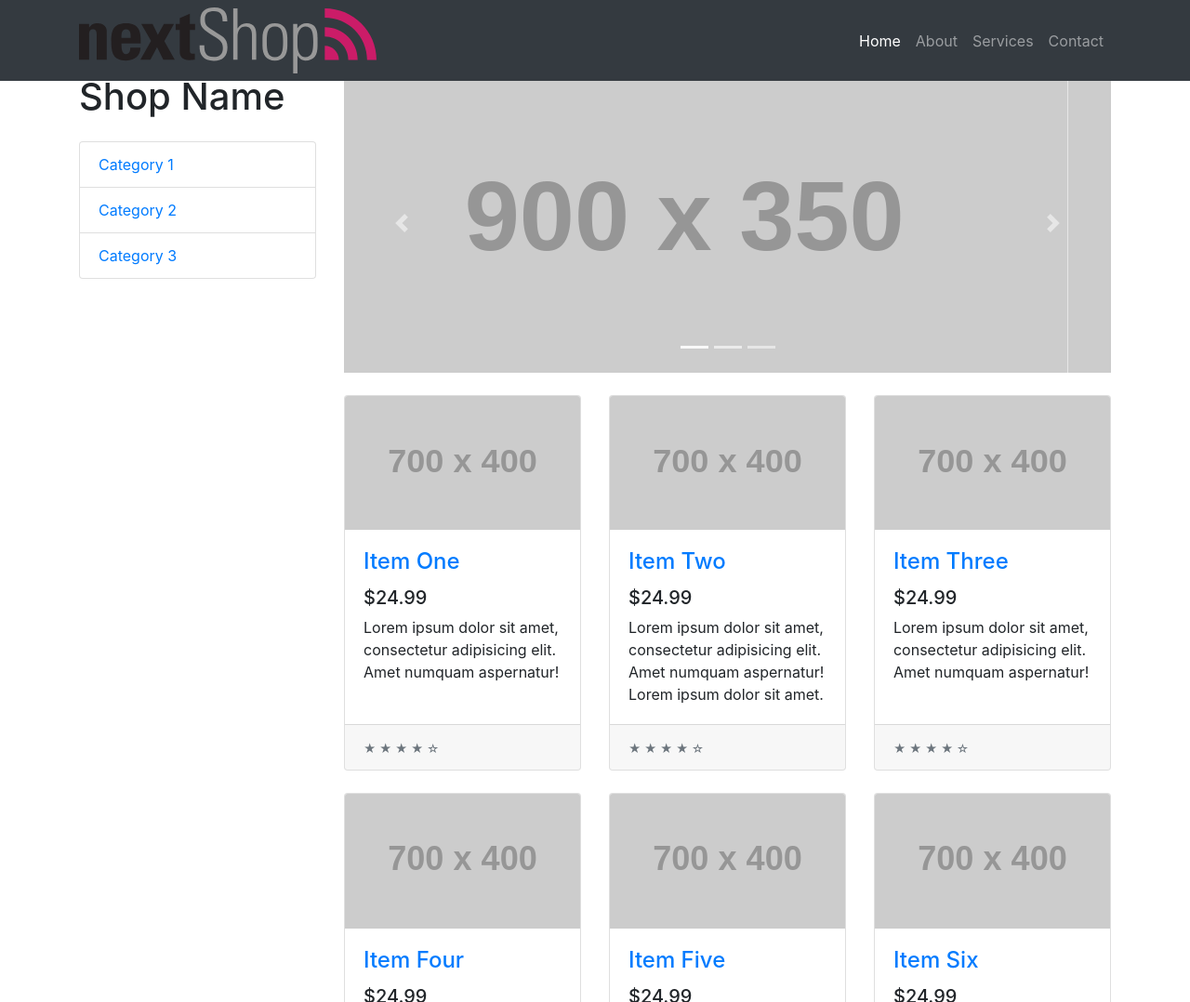
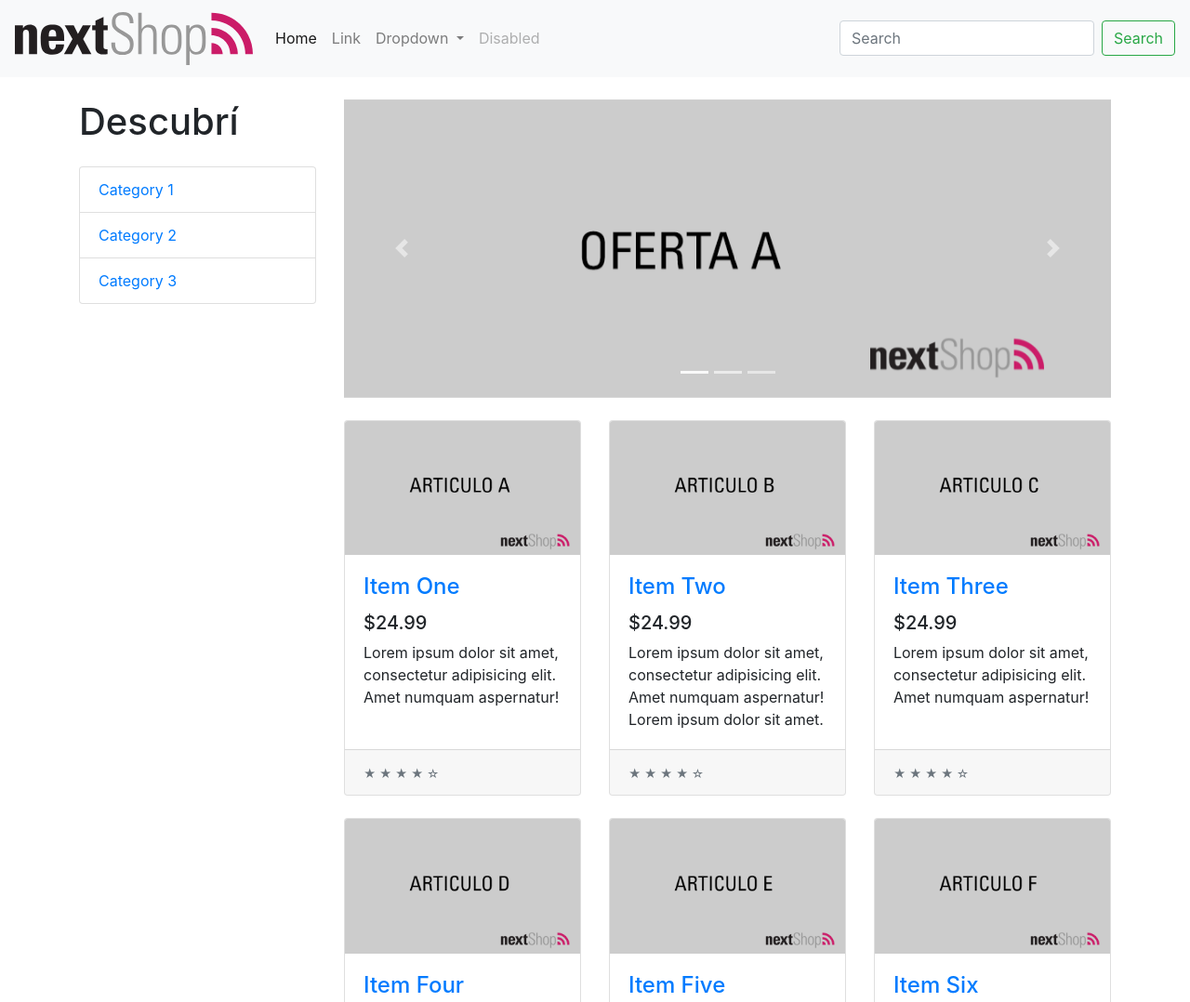
Before and after one commit to martinhc82/ecommerce, a website: page nextShop/index.html in a window 1280 px wide. Shown: the top 1078 px of the page at 93% size. Drawn offline with Linux system fonts and the light colour scheme; placeholder pictures from the web are drawn by us.

Commit message:
Carpeta img index.html
Carpeta img imágenes genéricas / index.html actualizado

```diff
--- a/nextShop/css/shop-homepage.css
+++ b/nextShop/css/shop-homepage.css
@@ -1,8 +1,9 @@
 body {
-  padding-top: 56px;
+  padding: 0px;
+  margin: 0px;
 }
 
 .img-logo{
-  width: 25vw;
+  width: 20vw;
   height: auto;
 }
--- a/nextShop/index.html
+++ b/nextShop/index.html
@@ -10,10 +10,7 @@
 
   <title>nextShop</title>
 
-  <!-- Bootstrap core CSS -->
   <link href="vendor/bootstrap/css/bootstrap.min.css" rel="stylesheet">
-
-  <!-- Custom styles for this template -->
   <link href="css/shop-homepage.css" rel="stylesheet">
 
 </head>
@@ -21,30 +18,39 @@
 <body>
 
   <!-- Barra de Navegación -->
-  <nav class="navbar navbar-expand-lg navbar-dark bg-dark fixed-top">
-    <div class="container">
-        <img class="img-logo"src="img/logo-nextShop.svg" alt="nextShop">
-      <button class="navbar-toggler" type="button" data-toggle="collapse" data-target="#navbarResponsive" aria-controls="navbarResponsive" aria-expanded="false" aria-label="Toggle navigation">
+  <nav class="navbar navbar-expand-lg navbar-light bg-light">
+    <a class="navbar-brand" href="#"><img class="img-logo"src="img/logo-nextShop.svg" alt="nextShop"></a>
+    <button class="navbar-toggler" type="button" data-toggle="collapse" data-target="#navbarSupportedContent" aria-controls="navbarSupportedContent" aria-expanded="false" aria-label="Toggle navigation">
       <span class="navbar-toggler-icon"></span>
     </button>
-      <div class="collapse navbar-collapse" id="navbarResponsive">
-        <ul class="navbar-nav ml-auto">
+
+    <div class="collapse navbar-collapse" id="navbarSupportedContent">
+      <ul class="navbar-nav mr-auto">
         <li class="nav-item active">
-            <a class="nav-link" href="#">Home
-              <span class="sr-only">(current)</span>
-            </a>
+          <a class="nav-link" href="#">Home <span class="sr-only">(current)</span></a>
         </li>
         <li class="nav-item">
-            <a class="nav-link" href="#">About</a>
+          <a class="nav-link" href="#">Link</a>
+        </li>
+        <li class="nav-item dropdown">
+          <a class="nav-link dropdown-toggle" href="#" id="navbarDropdown" role="button" data-toggle="dropdown" aria-haspopup="true" aria-expanded="false">
+            Dropdown
+          </a>
+          <div class="dropdown-menu" aria-labelledby="navbarDropdown">
+            <a class="dropdown-item" href="#">Action</a>
+            <a class="dropdown-item" href="#">Another action</a>
+            <div class="dropdown-divider"></div>
+            <a class="dropdown-item" href="#">Something else here</a>
+          </div>
         </li>
         <li class="nav-item">
-            <a class="nav-link" href="#">Services</a>
-          </li>
-          <li class="nav-item">
-            <a class="nav-link" href="#">Contact</a>
+          <a class="nav-link disabled" href="#" tabindex="-1" aria-disabled="true">Disabled</a>
         </li>
       </ul>
-      </div>
+      <form class="form-inline my-2 my-lg-0">
+        <input class="form-control mr-sm-2" type="search" placeholder="Search" aria-label="Search">
+        <button class="btn btn-outline-success my-2 my-sm-0" type="submit">Search</button>
+      </form>
     </div>
   </nav>
 
@@ -55,7 +61,7 @@
 
       <div class="col-lg-3">
 
-        <h1 class="my-4">Shop Name</h1>
+        <h1 class="my-4">Descubrí</h1>
         <div class="list-group">
           <a href="#" class="list-group-item">Category 1</a>
           <a href="#" class="list-group-item">Category 2</a>
@@ -75,13 +81,13 @@
           </ol>
           <div class="carousel-inner" role="listbox">
             <div class="carousel-item active">
-              <img class="d-block img-fluid" src="http://placehold.it/900x350" alt="First slide">
+              <img class="d-block img-fluid" src="img/ofertaA-carrousel-900x350.png" alt="First slide">
             </div>
             <div class="carousel-item">
-              <img class="d-block img-fluid" src="http://placehold.it/900x350" alt="Second slide">
+              <img class="d-block img-fluid" src="img/ofertaB-carrousel-900x350.png" alt="Second slide">
             </div>
             <div class="carousel-item">
-              <img class="d-block img-fluid" src="http://placehold.it/900x350" alt="Third slide">
+              <img class="d-block img-fluid" src="img/ofertaC-carrousel-900x350.png" alt="Third slide">
             </div>
           </div>
           <a class="carousel-control-prev" href="#carouselExampleIndicators" role="button" data-slide="prev">
@@ -98,7 +104,7 @@
 
           <div class="col-lg-4 col-md-6 mb-4">
             <div class="card h-100">
-              <a href="#"><img class="card-img-top" src="http://placehold.it/700x400" alt=""></a>
+              <a href="#"><img class="card-img-top" src="img/artA-artHome-700x400.png" alt=""></a>
               <div class="card-body">
                 <h4 class="card-title">
                   <a href="#">Item One</a>
@@ -114,7 +120,7 @@
 
           <div class="col-lg-4 col-md-6 mb-4">
             <div class="card h-100">
-              <a href="#"><img class="card-img-top" src="http://placehold.it/700x400" alt=""></a>
+              <a href="#"><img class="card-img-top" src="img/artB-artHome-700x400.png" alt=""></a>
               <div class="card-body">
                 <h4 class="card-title">
                   <a href="#">Item Two</a>
@@ -130,7 +136,7 @@
 
           <div class="col-lg-4 col-md-6 mb-4">
             <div class="card h-100">
-              <a href="#"><img class="card-img-top" src="http://placehold.it/700x400" alt=""></a>
+              <a href="#"><img class="card-img-top" src="img/artC-artHome-700x400.png" alt=""></a>
               <div class="card-body">
                 <h4 class="card-title">
                   <a href="#">Item Three</a>
@@ -146,7 +152,7 @@
 
           <div class="col-lg-4 col-md-6 mb-4">
             <div class="card h-100">
-              <a href="#"><img class="card-img-top" src="http://placehold.it/700x400" alt=""></a>
+              <a href="#"><img class="card-img-top" src="img/artD-artHome-700x400.png" alt=""></a>
               <div class="card-body">
                 <h4 class="card-title">
                   <a href="#">Item Four</a>
@@ -162,7 +168,7 @@
 
           <div class="col-lg-4 col-md-6 mb-4">
             <div class="card h-100">
-              <a href="#"><img class="card-img-top" src="http://placehold.it/700x400" alt=""></a>
+              <a href="#"><img class="card-img-top" src="img/artE-artHome-700x400.png" alt=""></a>
               <div class="card-body">
                 <h4 class="card-title">
                   <a href="#">Item Five</a>
@@ -178,7 +184,7 @@
 
           <div class="col-lg-4 col-md-6 mb-4">
             <div class="card h-100">
-              <a href="#"><img class="card-img-top" src="http://placehold.it/700x400" alt=""></a>
+              <a href="#"><img class="card-img-top" src="img/artF-artHome-700x400.png" alt=""></a>
               <div class="card-body">
                 <h4 class="card-title">
                   <a href="#">Item Six</a>
@@ -207,7 +213,7 @@
   <!-- Footer -->
   <footer class="py-5 bg-dark">
     <div class="container">
-      <p class="m-0 text-center text-white">Copyright &copy; Your Website 2019</p>
+      <p class="m-0 text-center text-white">Copyright &copy; nextShop S.R.L. 2019</p>
     </div>
     <!-- /.container -->
   </footer>
```
Also changed, not shown: nextShop/barra-navegacion.html (added, +35 -0 lines), nextShop/img/artA-artHome-700x400.png (added), nextShop/img/artB-artHome-700x400.png (added), nextShop/img/artC-artHome-700x400.png (added), nextShop/img/artD-artHome-700x400.png (added), nextShop/img/artE-artHome-700x400.png (added), nextShop/img/artF-artHome-700x400.png (added), nextShop/img/ofertaA-carrousel-900x350.png (added), nextShop/img/ofertaB-carrousel-900x350.png (added), nextShop/img/ofertaC-carrousel-900x350.png (added), 2 other files. Lines whose indentation alone changed are shown as unchanged.
